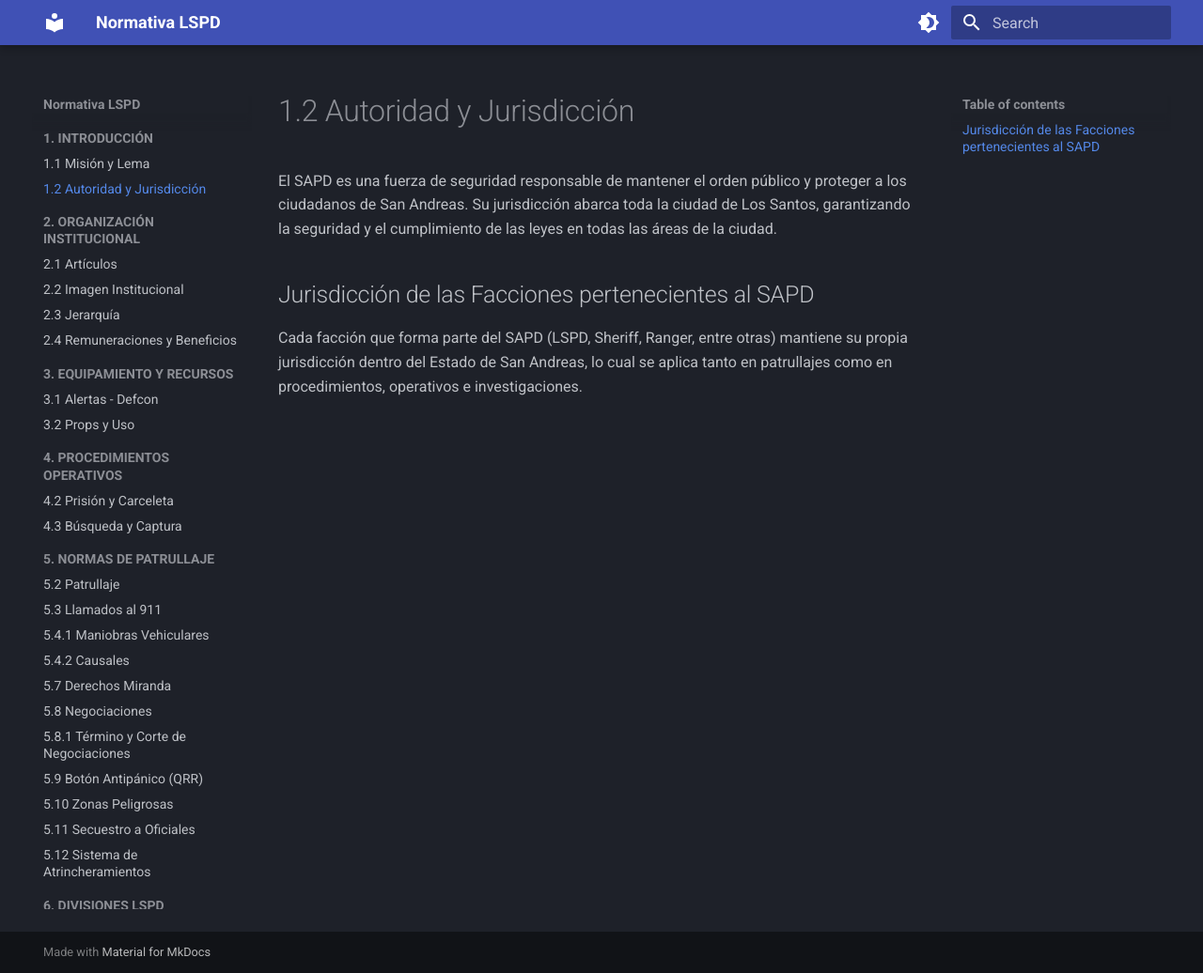
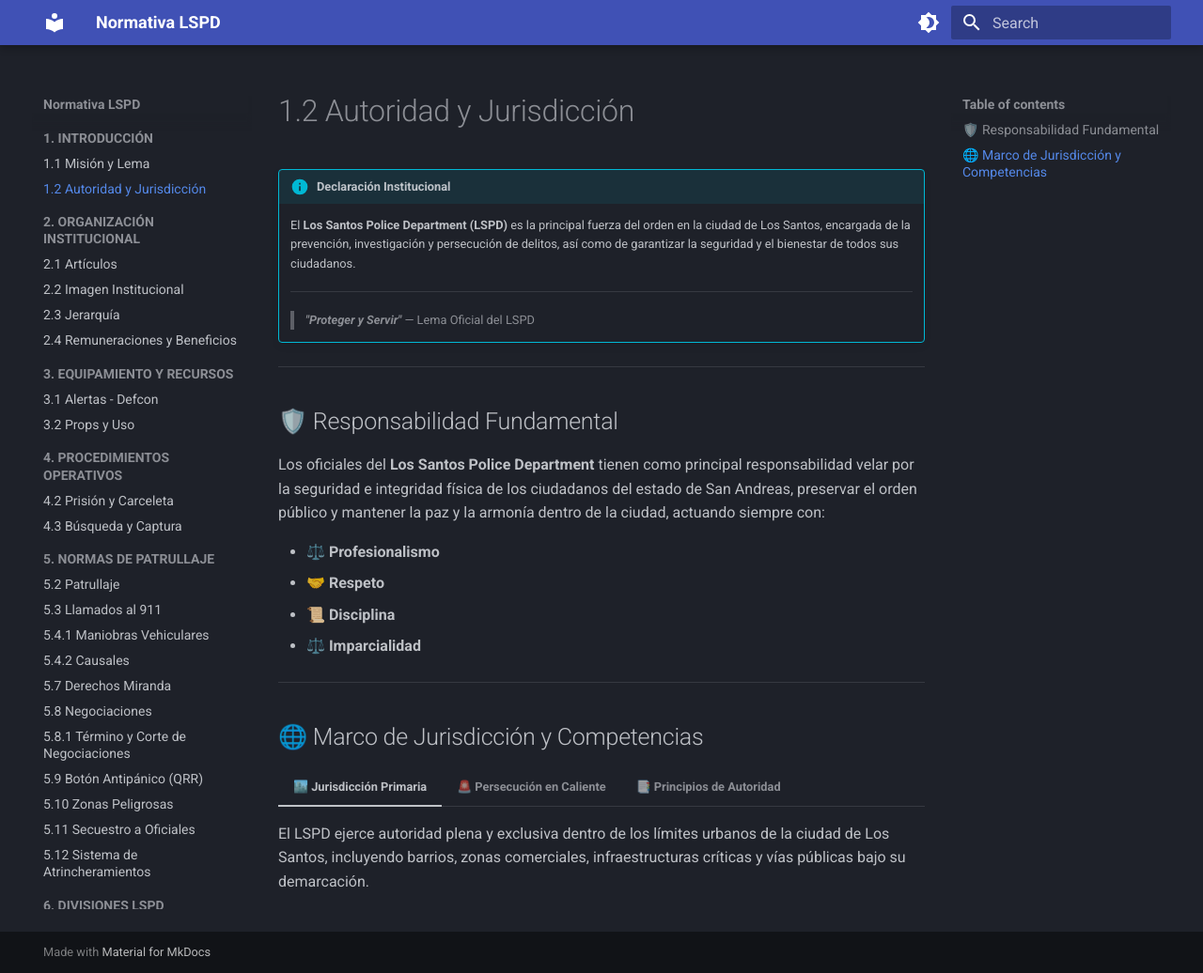
Before and after one commit to normativa-lspd-infinity-rp/Normativa-LSPD, an MkDocs documentation site: the page built from docs/introduccion/autoridad.md, in a window 1280 px wide and 1036 px high. Shown: the whole window at 94% size. Built offline with MkDocs 1.6.1 and Material for MkDocs 9.7.7, drawn with Linux system fonts in a browser that asks for light colours.

Commit message:
Update autoridad.md

```diff
--- a/docs/introduccion/autoridad.md
+++ b/docs/introduccion/autoridad.md
@@ -1,8 +1,32 @@
 # 1.2 Autoridad y Jurisdicción
 
-El SAPD es una fuerza de seguridad responsable de mantener el orden público y proteger a los ciudadanos de San Andreas.
-Su jurisdicción abarca toda la ciudad de Los Santos, garantizando la seguridad y el cumplimiento de las leyes en todas las áreas de la ciudad.
+!!! info "Declaración Institucional"
+    El **Los Santos Police Department (LSPD)** es la principal fuerza del orden en la ciudad de Los Santos, encargada de la prevención, investigación y persecución de delitos, así como de garantizar la seguridad y el bienestar de todos sus ciudadanos.
 
-## Jurisdicción de las Facciones pertenecientes al SAPD
+    ---
+    > ***"Proteger y Servir"*** — Lema Oficial del LSPD
 
-Cada facción que forma parte del SAPD (LSPD, Sheriff, Ranger, entre otras) mantiene su propia jurisdicción dentro del Estado de San Andreas, lo cual se aplica tanto en patrullajes como en procedimientos, operativos e investigaciones.
+---
+
+## 🛡️ Responsabilidad Fundamental
+
+Los oficiales del **Los Santos Police Department** tienen como principal responsabilidad velar por la seguridad e integridad física de los ciudadanos del estado de San Andreas, preservar el orden público y mantener la paz y la armonía dentro de la ciudad, actuando siempre con:
+
+* ⚖️ **Profesionalismo**
+* 🤝 **Respeto**
+* 📜 **Disciplina**
+* ⚖️ **Imparcialidad**
+
+---
+
+## 🌐 Marco de Jurisdicción y Competencias
+
+=== "🏙️ Jurisdicción Primaria"
+    El LSPD ejerce autoridad plena y exclusiva dentro de los límites urbanos de la ciudad de Los Santos, incluyendo barrios, zonas comerciales, infraestructuras críticas y vías públicas bajo su demarcación.
+
+=== "🚨 Persecución en Caliente"
+    En situaciones de persecución activa (*Hot Pursuit*), la autoridad operativa de las unidades del LSPD se extenderá a cualquier punto del estado de San Andreas hasta lograr la neutralización de la amenaza o el traspaso de mando a agencias aliadas.
+
+=== "📑 Principios de Autoridad"
+    * **Uso Legítimo de la Fuerza:** Gradual, proporcional y ajustado al código penal vigente.
+    * **Jerarquía Operativa:** Cumplimiento estricto de la cadena de mando en actos de servicio.
```
